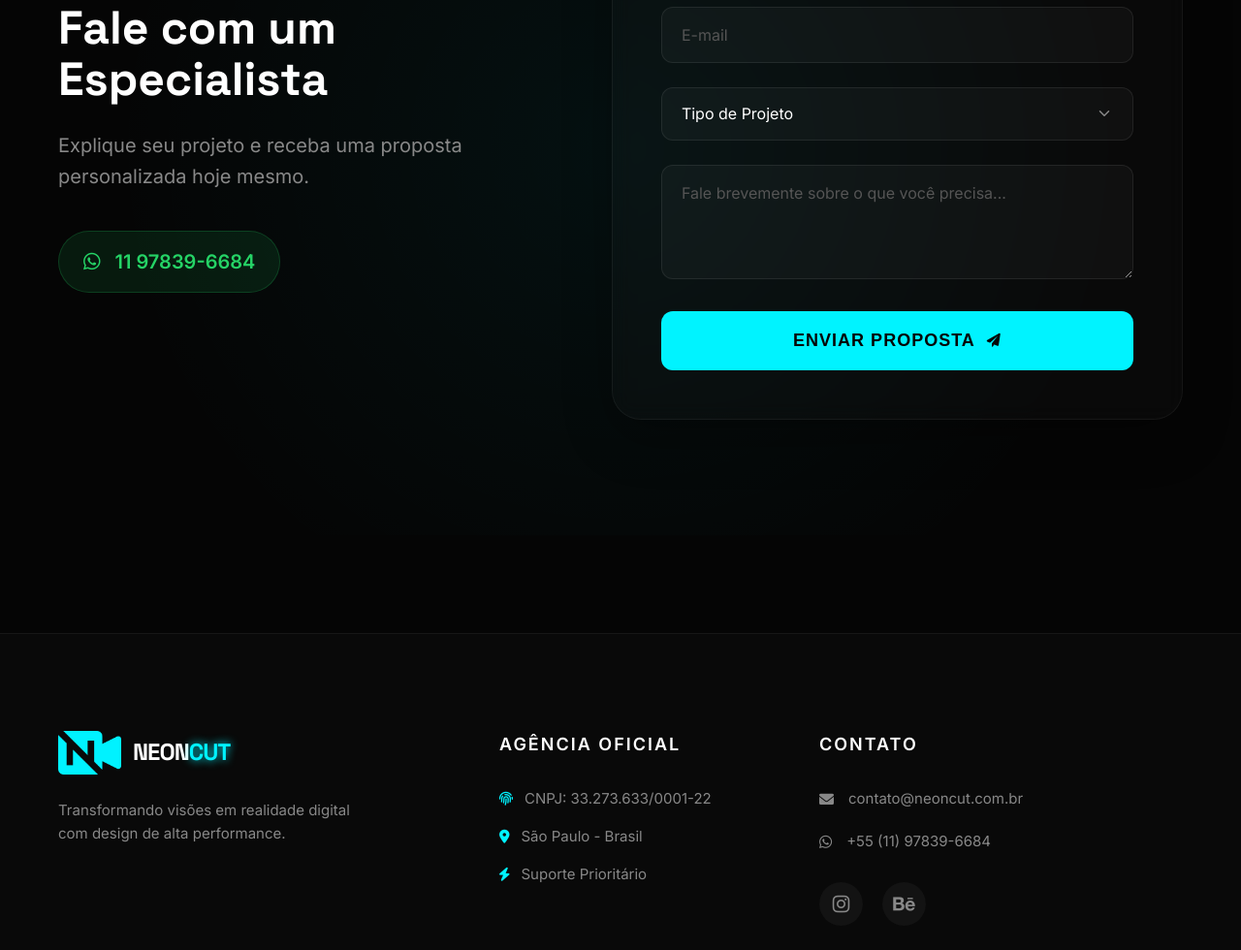
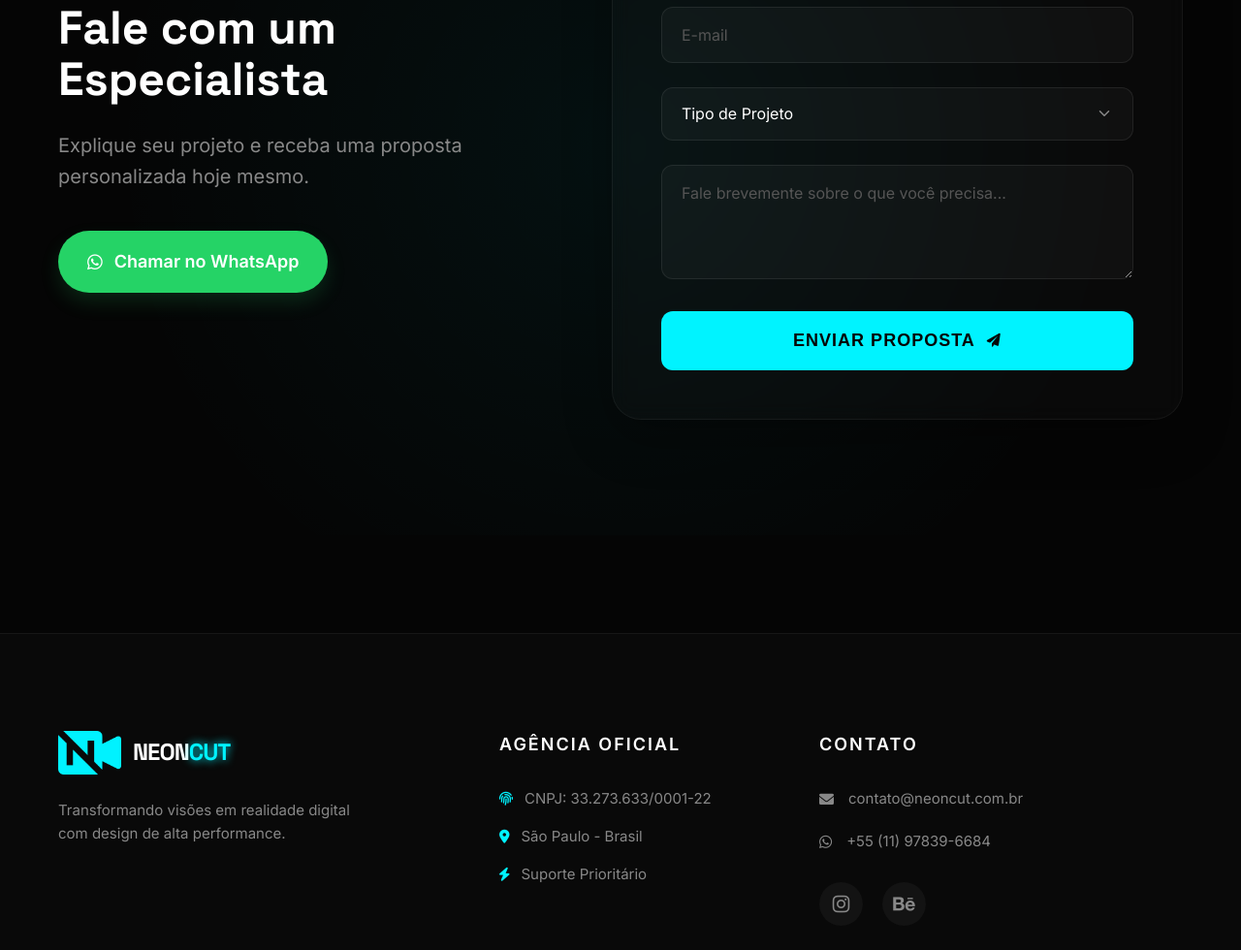
Before and after one commit to dgkpaulo-rgb/portfolio-pages, a plain HTML site: page index.html in a window 1280 px wide. Shown: the part 3069-4049 px from the top of the page at 97% size. Drawn offline with Linux system fonts and the light colour scheme.

Commit message:
UI: Refactor WhatsApp button in budget section

```diff
--- a/index.html
+++ b/index.html
@@ -200,10 +200,10 @@
                 <div class="budget-text">
                     <h2>Fale com um Especialista</h2>
                     <p>Explique seu projeto e receba uma proposta personalizada hoje mesmo.</p>
-                    <div class="direct-contact">
+                    <a href="https://wa.me/5511978396684" target="_blank" class="direct-contact">
                         <i class="fab fa-whatsapp"></i>
-                        <span>11 97839-6684</span>
-                    </div>
+                        <span>Chamar no WhatsApp</span>
+                    </a>
                 </div>
                 <form class="budget-form" action="#">
                     <div class="form-group">
--- a/style.css
+++ b/style.css
@@ -494,21 +494,24 @@ nav ul li a:hover {
 .direct-contact {
     display: inline-flex;
     align-items: center;
-    gap: 15px;
-    padding: 15px 25px;
-    background: rgba(37, 211, 102, 0.1);
-    border: 1px solid rgba(37, 211, 102, 0.2);
+    gap: 12px;
+    padding: 18px 30px;
+    background: #25d366;
+    border: none;
     border-radius: 50px;
-    font-size: 20px;
-    font-weight: 700;
-    color: #25d366;
-    transition: 0.3s;
+    font-size: 18px;
+    font-weight: 800;
+    color: white;
+    text-decoration: none;
+    transition: 0.3s cubic-bezier(0.175, 0.885, 0.32, 1.275);
+    box-shadow: 0 10px 20px rgba(37, 211, 102, 0.15);
 }
 
 .direct-contact:hover {
-    background: rgba(37, 211, 102, 0.2);
-    transform: translateY(-2px);
-    box-shadow: 0 5px 15px rgba(37, 211, 102, 0.2);
+    background: #20ba59;
+    transform: translateY(-5px) scale(1.02);
+    box-shadow: 0 15px 30px rgba(37, 211, 102, 0.3);
+    color: white;
 }
 
 .budget-form {
```
